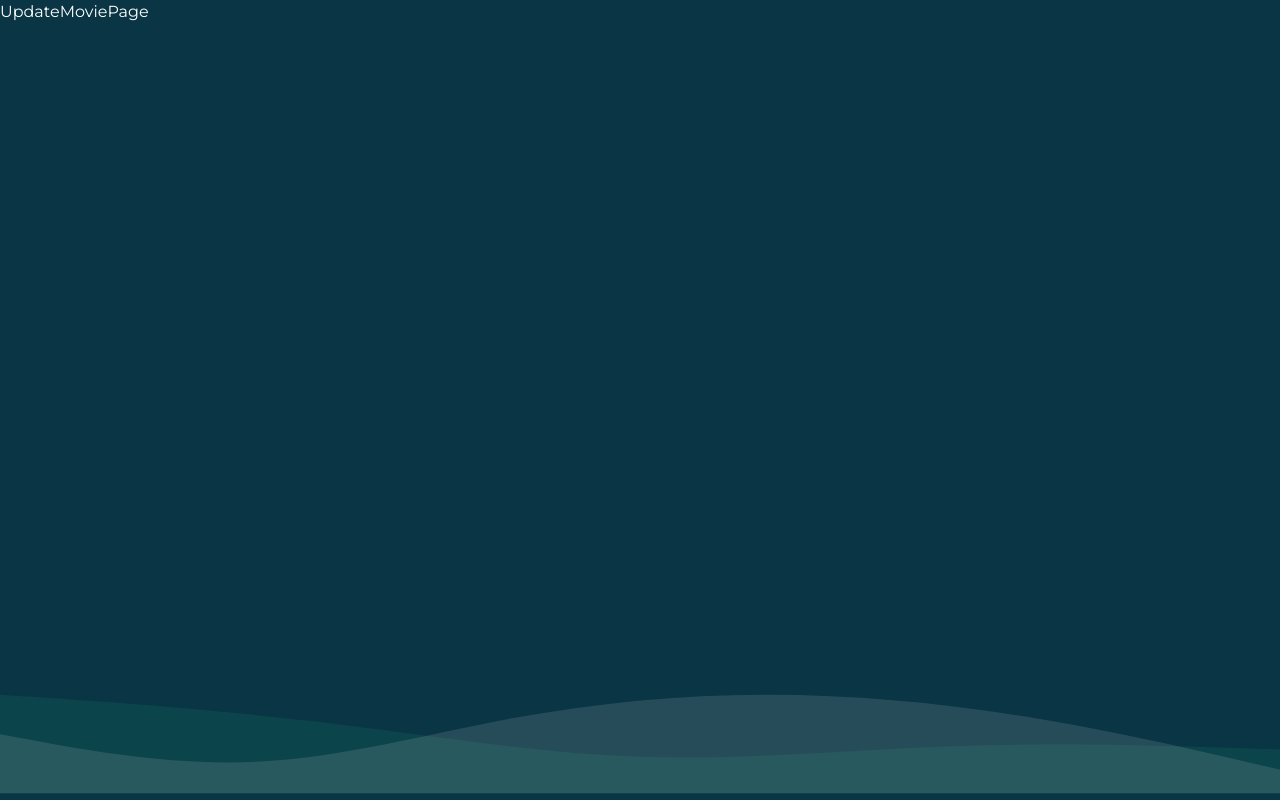
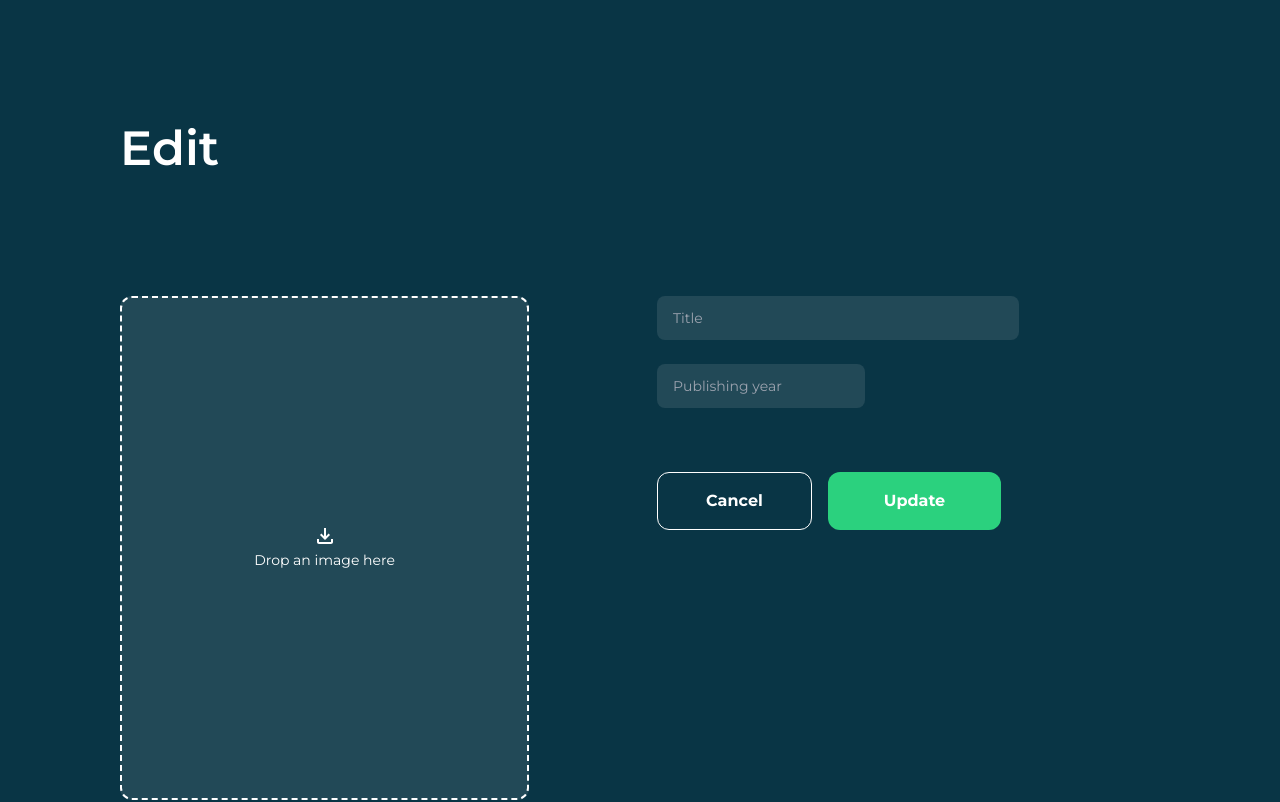
Before and after one commit to arpit-evo/moviedb-frontend, a React (Vite) app: page /update-movie in a window 1280 px wide. Shown: the top 802 px of the page. Built offline with nearby package versions, Linux system fonts and the light colour scheme.

Commit message:
feat: create update movie page

```diff
--- a/src/pages/UpdateMoviePage.jsx
+++ b/src/pages/UpdateMoviePage.jsx
@@ -1,9 +1,36 @@
 import React from 'react'
+import CancelButton from '../components/CancelButton';
+import SubmitButton from '../components/SubmitButton';
+import FileUploadContainer from '../components/FileUploadContainer';
 
 const UpdateMoviePage = () => {
   return (
-    <div>UpdateMoviePage</div>
-  )
+    <div className="p-30">
+      <div>
+        <h2 className="h2">Edit</h2>
+      </div>
+      <div className="mt-30 h-[504px] flex gap-32">
+        <FileUploadContainer />
+        <div>
+          <input
+            type="text"
+            placeholder="Title"
+            className="h-11 w-[362px] rounded-lg input-bg p-4 :focus outline-none mb-6 block body-small "
+          />
+          <input
+            type="number"
+            placeholder="Publishing year"
+            className="h-11 w-52 rounded-lg input-bg p-4 :focus outline-none mb-16 block body-small "
+            maxLength="4"
+          />
+          <div className="gap-4 flex">
+            <CancelButton />
+            <SubmitButton text='Update'/>
+          </div>
+        </div>
+      </div>
+    </div>
+  );
 }
 
 export default UpdateMoviePage
```
